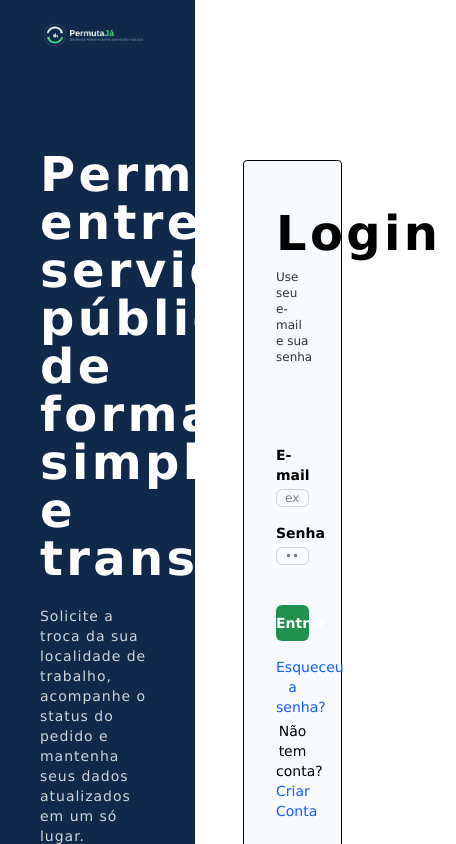
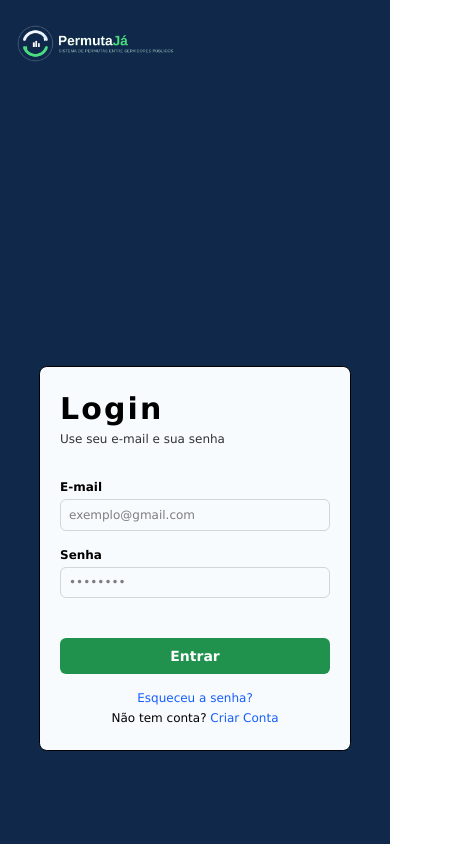
Before and after one commit to Irvna/projeto_permuta_frontend, a Next.js app: page / in a window 390 px wide. Shown: the top 844 px of the page, 456 px wide, since content can reach past the window. Built offline with nearby package versions, Linux system fonts and the light colour scheme.

Commit message:
Pagina Login finalizada e responsiva.

```diff
--- a/src/Login/login.tsx
+++ b/src/app/Login/login.tsx
@@ -1,14 +1,14 @@
 
 export default function Login() {
     return (
-        <div id="login" className="grid grid-cols-2 w-full h-screen text-white">
-            <div className="flex flex-col justify-between items-justify bg-[#10294B] px-10 py-5">
+        <div id="login" className="grid xs:grid-rows-[1fr_0.5fr] md:grid-cols-2 w-full h-screen text-white">
+            <div className="flex flex-col justify-between items-justify bg-[#10294B] px-3 md:px-10 py-5">
                 <img
                     src="/permutaja_logo.png"
                     alt="Logo Permuta Já"
-                    className="w-90 h-auto"
+                    className="w-45 xs:aling-justify md:w-90 h-auto"
                 />
-                <div className="flex flex-col gap-6">
+                <div className="hidden md:flex flex-col gap-6">
                     <div className="text-5xl font-bold tracking-1">
                         Permutas entre servidores públicos, de forma simples e transparente.
                     </div>
@@ -16,14 +16,14 @@ export default function Login() {
                         Solicite a troca da sua localidade de trabalho, acompanhe o status do pedido e mantenha seus dados atualizados em um só lugar.
                     </span>
                 </div>
-                <div className="text-xs">
+                <div className="hidden md:flex text-xs">
                     UEMS - Campus Dourados - Sistemas de Informação
                 </div>
             </div>
-            <div className="flex text-sm text-black px-12 py-40">
-                <div className="flex flex-col w-full bg-[#F8FBFD] text-black rounded-[1vw] border border-black px-8 py-12 gap-20">
-                    <div className="flex flex-col gap-3">
-                        <p className="text-5xl font-bold tracking-1">Login</p>
+            <div className="flex justify-center items-center text-sm text-black bg-[#10294B] md:bg-white">
+                <div className="flex flex-col w-[80vw] md:w-[40vw] bg-[#F8FBFD] text-black rounded-[2vw] border border-black px-5 md:px-8 py-6 md:py-12 gap-8 md:gap-15">
+                    <div className="flex flex-col gap-1 md:gap-3">
+                        <p className="text-3xl md:text-5xl font-bold tracking-1">Login</p>
                         <p className="text-xs font-light opacity-80">Use seu e-mail e sua senha</p>
                     </div>
                     {/* Inputs */}
@@ -32,7 +32,7 @@ export default function Login() {
                         className="flex flex-col w-full justify-center gap-4">
                         {/* Email */}
                         <div className="flex flex-col">
-                            <label htmlFor="email" className="text-sm font-bold mb-1">
+                            <label htmlFor="email" className="text-xs md:text-sm font-bold mb-1">
                                 E-mail
                             </label>
                             <input
@@ -40,14 +40,14 @@ export default function Login() {
                                 id="email"
                                 //value={email}
                                 //onChange={(e) => setEmail(e.target.value)} // Atualiza o estado
-                                className="h-[2.5vw] p-2 border border-gray-300 rounded-md text-xs outline-none focus:ring-1 focus:ring-blue-100 transition-all"
+                                className="h-[8vw] md:h-[2.5vw] p-2 border border-gray-300 rounded-md text-xs outline-none focus:ring-1 focus:ring-blue-100 transition-all"
                                 placeholder="exemplo@gmail.com"
                                 required
                             />
                         </div>
                         {/* Senha */}
                         <div className="flex flex-col mb-6">
-                            <label htmlFor="password" className="text-sm font-bold mb-1">
+                            <label htmlFor="password" className="text-xs md:text-sm font-bold mb-1">
                                 Senha
                             </label>
                             <input
@@ -55,7 +55,7 @@ export default function Login() {
                                 id="password"
                                 //value={password}
                                 //onChange={(e) => setPassword(e.target.value)} // Atualiza o estado
-                                className="h-[2.5vw] p-2 border border-gray-300 rounded-md text-xs outline-none focus:ring-1 focus:ring-blue-100 transition-all"
+                                className="h-[8vw] md:h-[2.5vw] p-2 border border-gray-300 rounded-md text-xs outline-none focus:ring-1 focus:ring-blue-100 transition-all"
                                 placeholder="••••••••"
                                 required
                             />
@@ -70,10 +70,10 @@ export default function Login() {
 
                         {/* Link extra (opcional) */}
                         <div className="flex flex-col gap-1 text-center">
-                            <a href="#" className="text-sm text-blue-600 hover:underline">
+                            <a href="#" className="text-xs md:text-sm text-blue-600 hover:underline">
                                 Esqueceu a senha?
                             </a>
-                            <a href="#" className="text-sm hover:underline">
+                            <a href="#" className="text-xs md:text-sm hover:underline">
                                 Não tem conta? <span className="text-blue-600">Criar Conta</span>
                             </a>
                         </div>
--- a/src/app/page.tsx
+++ b/src/app/page.tsx
@@ -1,4 +1,4 @@
-import Login from "../Login/login"
+import Login from "./Login/login"
 
 export default function Home() {
   return (
```
